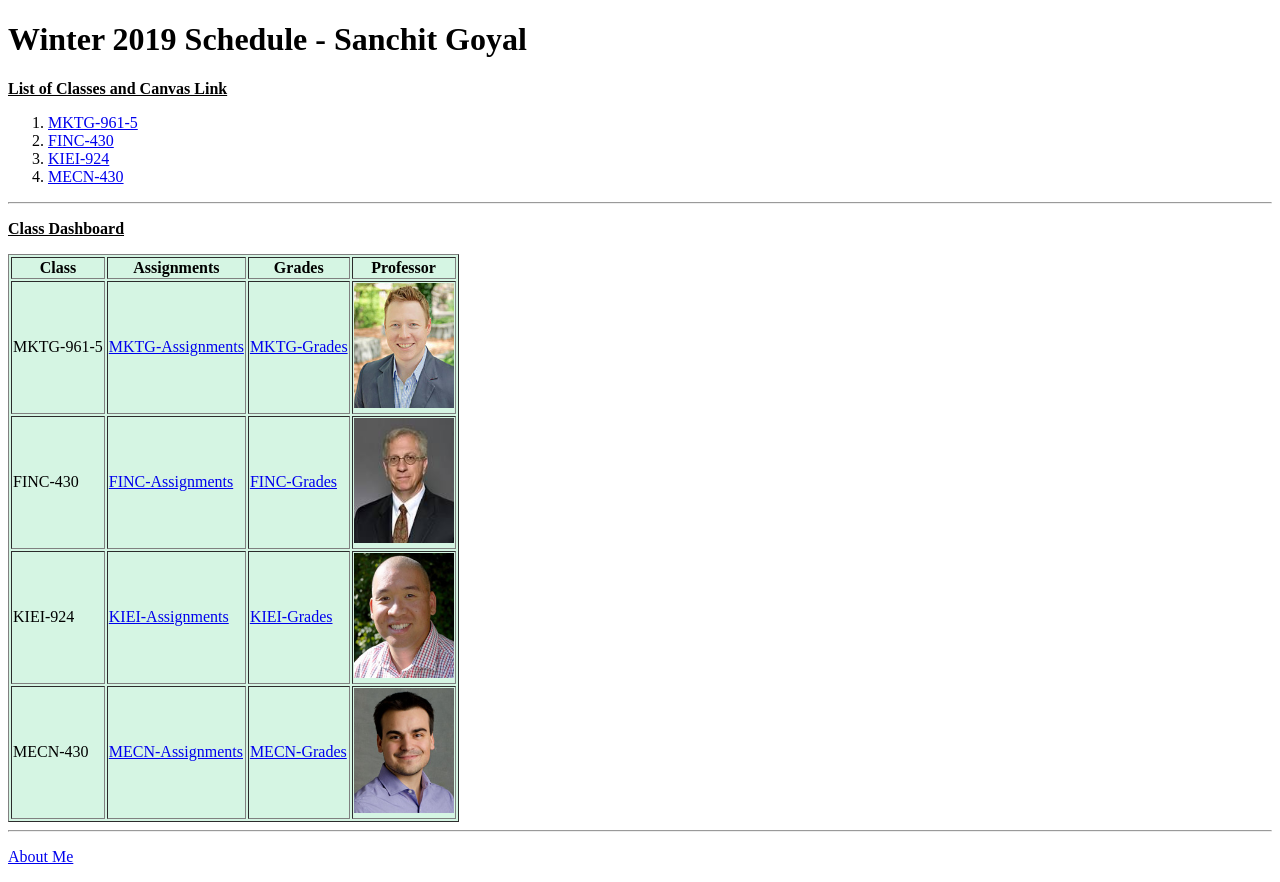
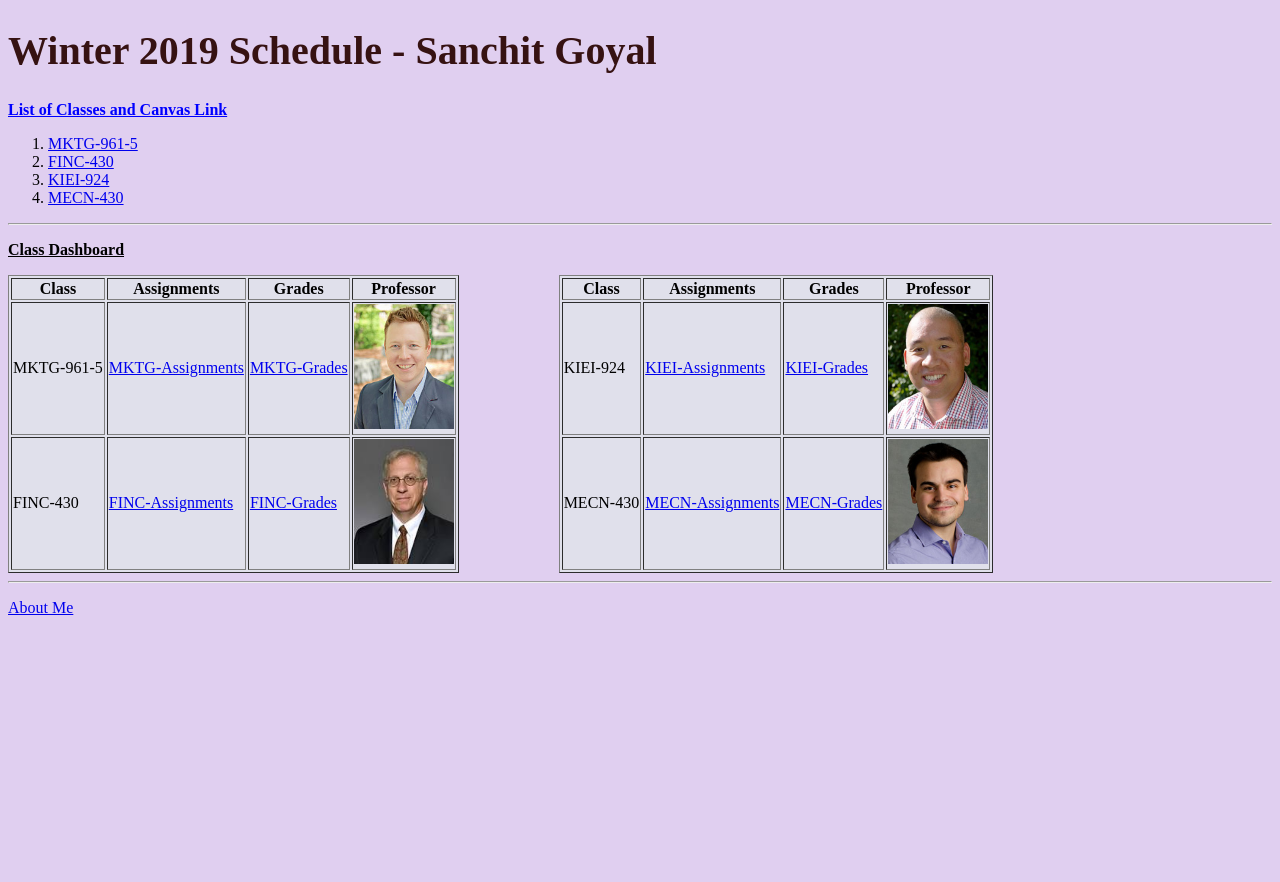
Before and after one commit to sanch786/sanch786.github.io, a plain HTML site: page index.html in a window 1280 px wide. After the commit the page ends 800 px from the top, so only its background shows below. Drawn offline with Linux system fonts and the light colour scheme.

Commit message:
CSS Updates

```diff
--- /dev/null
+++ b/Styles.css
@@ -0,0 +1,14 @@
+/* I am going to use this to add styles */
+body {
+    background-color: #7326bb38
+}
+h1 {
+    color: rgb(54, 18, 18);
+    font-size: 40px;
+}
+#first{
+    color: blue;
+}
+.table-1{
+        margin-right: 100px;
+}
--- a/index.html
+++ b/index.html
@@ -1,9 +1,11 @@
 <!DOCTYPE html>
 <html>
-<head><title>Sanchit's Winter 2019 Schedule</title></head>
+
+<head><title>Sanchit's Winter 2019 Schedule</title>
+<link rel="stylesheet" href="Styles.css"></head>
 <body>
     <h1>Winter 2019 Schedule - Sanchit Goyal</h1>
-    <p><b><u>List of Classes and Canvas Link</u></b></p>
+    <p id="first"><b><u>List of Classes and Canvas Link</u></b></p>
     <p><ol>
         <li><a href="https://canvas.northwestern.edu/courses/82853">MKTG-961-5</a></li>
         <li><a href="https://canvas.northwestern.edu/courses/82709">FINC-430</a></li>
@@ -12,7 +14,7 @@
             </ol></p>
     <hr>
     <p><b><u>Class Dashboard</u></b></p>
-    <table border="1" bgcolor="#D5F5E3">
+    <table class="table-1" style = "float:left" border="1" bgcolor="#e0e0eb">
         <tr>
             <th><b>Class</b></th>
             <th><b>Assignments</b></th>
@@ -31,6 +33,15 @@
             <td><a href="https://canvas.northwestern.edu/courses/82709/grades">FINC-Grades</a></td>
             <td><img src="Robert Korajczyk.jpg" width="100" height="125"></td>
         </tr>
+    </table>
+
+    <table style = "float:center" border="1" bgcolor="#e0e0eb">
+        <tr>
+            <th><b>Class</b></th>
+            <th><b>Assignments</b></th>
+            <th><b>Grades</b></th>
+            <th><b>Professor</b></th>
+        </tr>
         <tr>
             <td>KIEI-924</td>
             <td><a href="https://canvas.northwestern.edu/courses/82779/assignments">KIEI-Assignments</a></td>
```
Also changed, not shown: Biagio Mineo.jpg (added), Hugo Salinas.jpg (added), Kellogg Logo.png (added).
